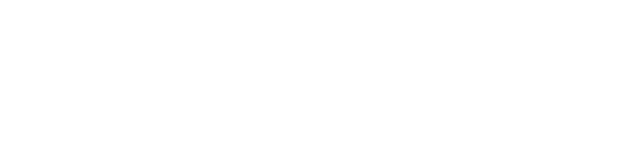
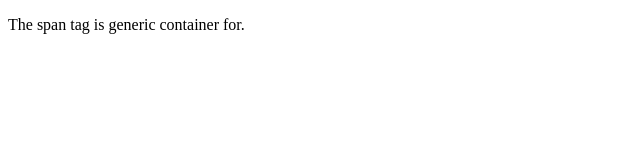
Before and after one commit to JosephGoIt/html-css-mod1, a plain HTML site: page index.html in a window 1280 px wide. Shown: the whole page, without its empty margins (0-640 px from the left). Drawn offline with Linux system fonts and the light colour scheme.

Commit message:
Update index.html

```diff
--- a/index.html
+++ b/index.html
@@ -6,6 +6,8 @@
     <title>Document</title>
 </head>
 <body>
-
+    <p>
+    The <span class="accent">span</span> tag is generic container for.
+    </p>
 </body>
 </html>
```
